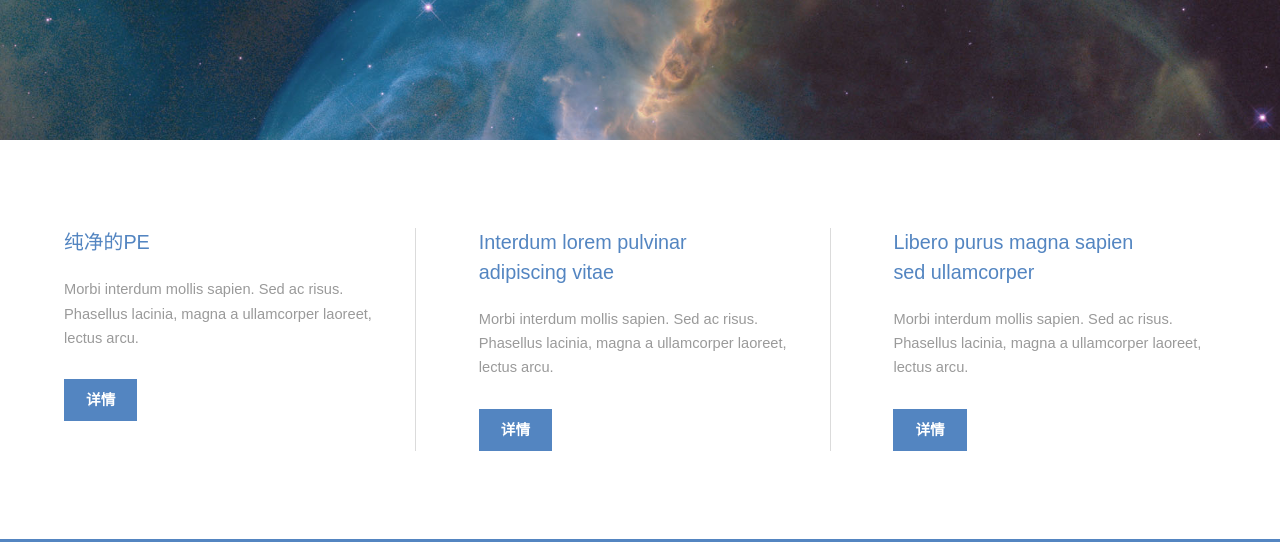
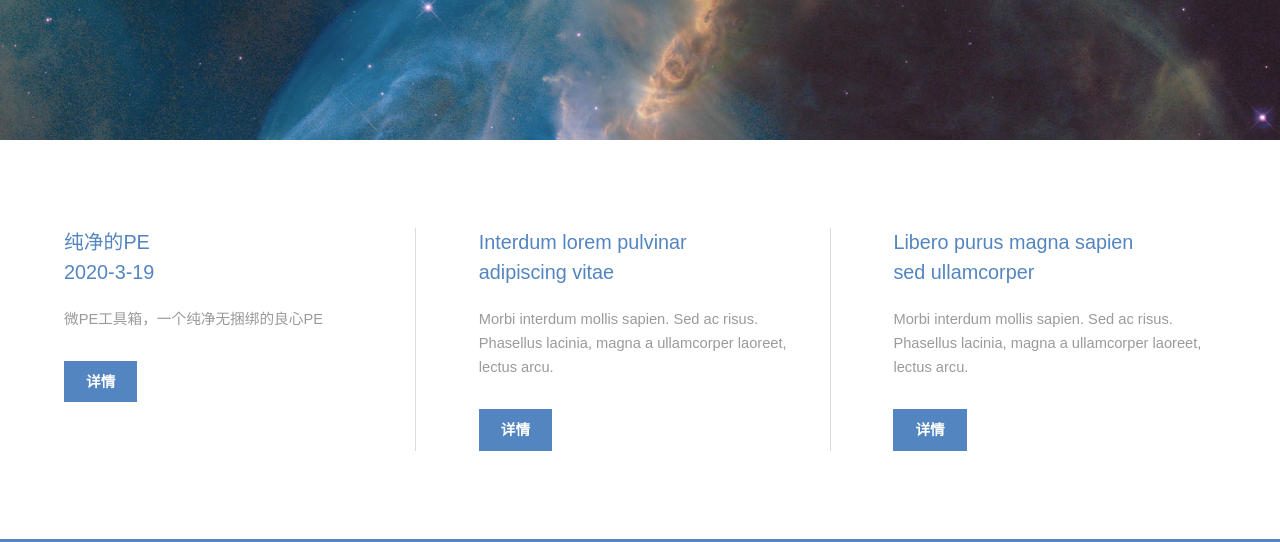
Before and after one commit to zbqlbz/zbqlbz.github.io, a plain HTML site: page index.html in a window 1280 px wide. Shown: the part 258-800 px from the top of the page. Drawn offline with Linux system fonts and the light colour scheme.

Commit message:
Update index.html

```diff
--- a/index.html
+++ b/index.html
@@ -33,11 +33,11 @@
 		<div class="flex flex-3">
 			<article>
 				<header>
-					<h3>纯净的PE<br /></h3>
+					<h3>纯净的PE<br />2020-3-19</h3>
 				</header>
-				<p>Morbi interdum mollis sapien. Sed ac risus. Phasellus lacinia, magna a ullamcorper laoreet, lectus arcu.</p>
+				<p>微PE工具箱，一个纯净无捆绑的良心PE</p>
 				<footer>
-					<a href="#" class="button special">详情</a>
+					<a href="http://www.wepe.com.cn/download.html" class="button special">详情</a>
 				</footer>
 			</article>
 			<article>
```
